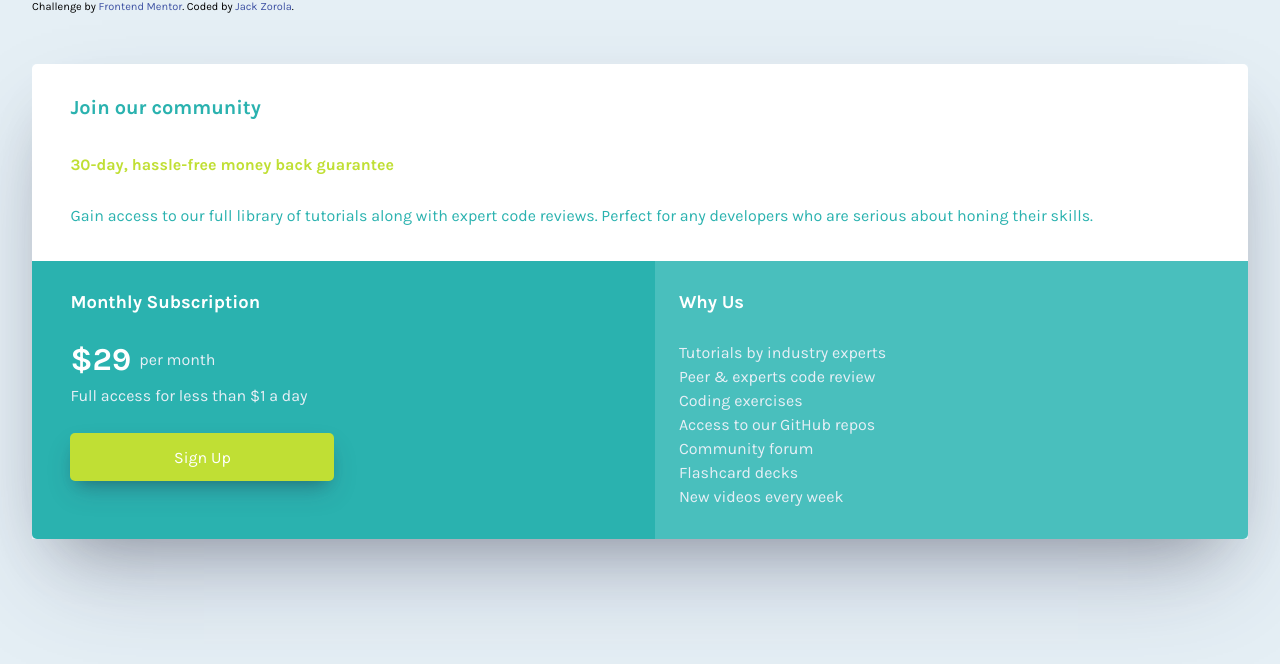
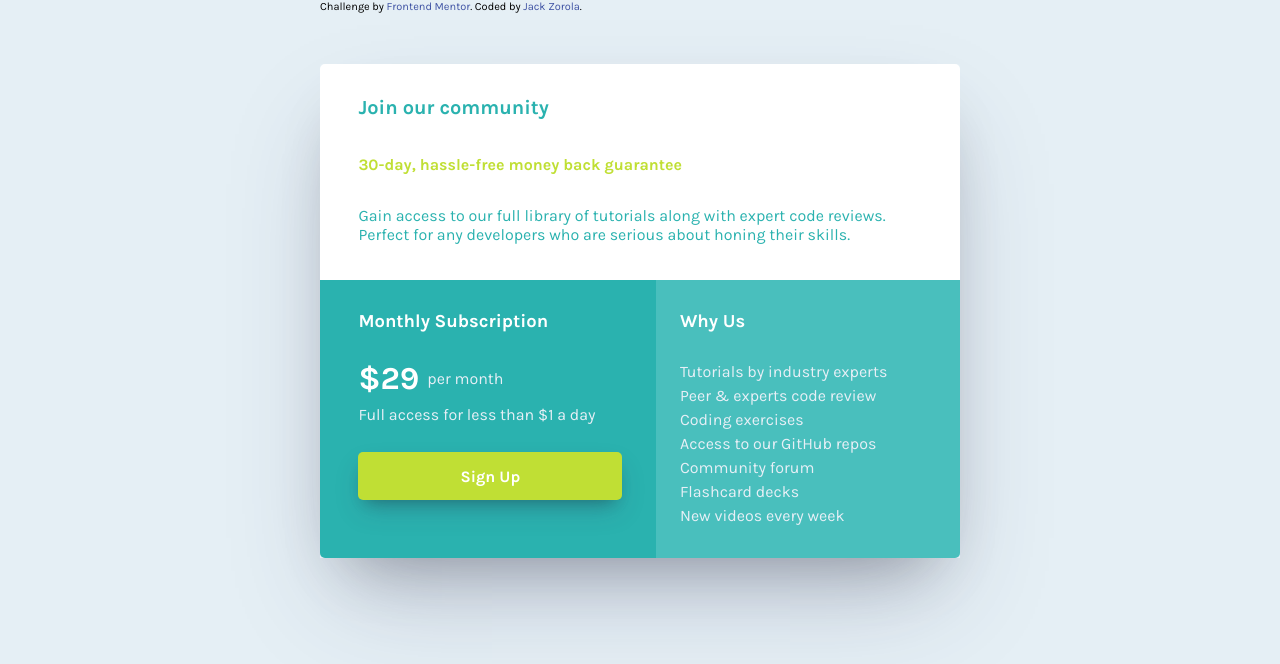
Before and after one commit to jackzorola10/single-price-grid-component-master, a plain HTML site: page index.html in a window 1280 px wide. Drawn offline with Linux system fonts and the light colour scheme.

Commit message:
Fixed it so that the button actually redirected you to the login page, as well as making sure on a wider screen the proportions of the design remained

```diff
--- a/index.html
+++ b/index.html
@@ -24,7 +24,7 @@
       <span class="pMonth">per month</span>
     </div>
     <p>Full access for less than $1 a day</p>
-    <button>Sign Up</button>
+    <button ><a href="https://github.com/login?client_id=f71675ff0aff88252d33&return_to=%2Flogin%2Foauth%2Fauthorize%3Fclient_id%3Df71675ff0aff88252d33%26scope%3Duser%253Aemail">Sign Up</a></button>
   </section>
 
   <section class="whyUs"> <!-- Why Us -->
--- a/styles.css
+++ b/styles.css
@@ -88,7 +88,6 @@
     }
 
     button {
-        color: #FFFFFF;
         background-color: hsl(71, 73%, 54%);
         border: 0;
         height: 3rem;
@@ -96,8 +95,12 @@
         flex-grow: 1;
         max-width: 16.5rem;
         border-radius: 5px;
+        box-shadow: rgba(50, 50, 93, 0.25) 0px 13px 27px -5px, rgba(0, 0, 0, 0.3) 0px 8px 16px -8px;
+    }
+    button a{
+        color: #FFFFFF;
         font-size: 1rem;
-        box-shadow: rgba(50, 50, 93, 0.25) 0px 13px 27px -5px, rgba(0, 0, 0, 0.3) 0px 8px 16px -8px;
+        font-weight: 700;
     }
 
     button:hover{
@@ -157,6 +160,8 @@
 }
 
 @media (min-width: 768px) {
+
+
     body{
         display: grid;
         grid-template-areas:
@@ -165,7 +170,9 @@
         ;
         grid-column: 1fr 1fr;
         grid-row: 1fr 1fr;
-
+        max-width: 40rem;
+        margin-right: auto;
+        margin-left: auto;
     }
     .joinOur{
         grid-area: joinOur;
@@ -181,6 +188,5 @@
         grid-area: whyUs;
         padding: 1.875rem 2.4rem 1.875rem 1.5rem;
         border-radius: 0 0 5px;
-
     }
 }
```
